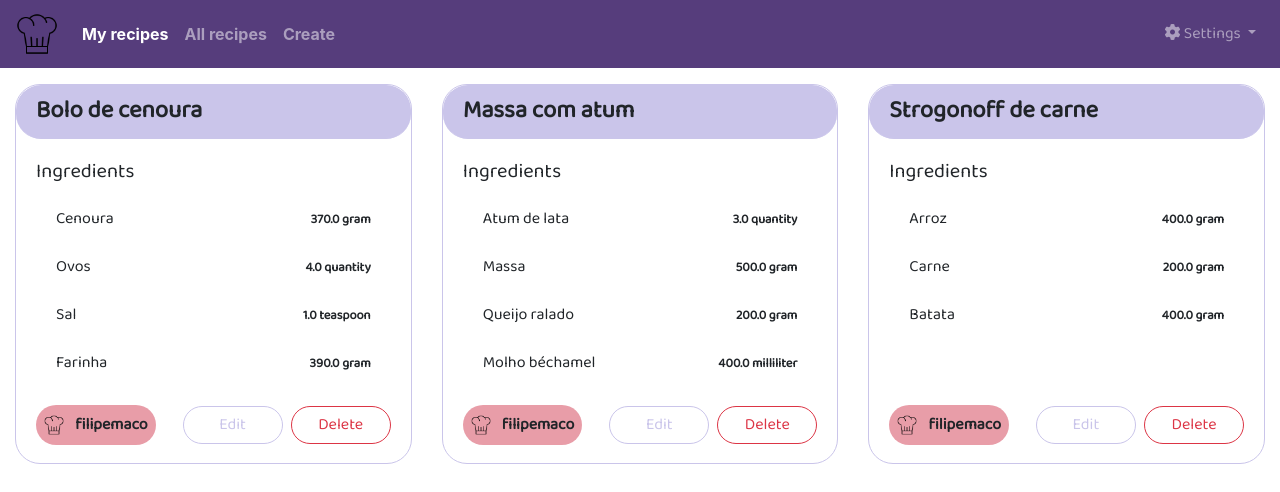
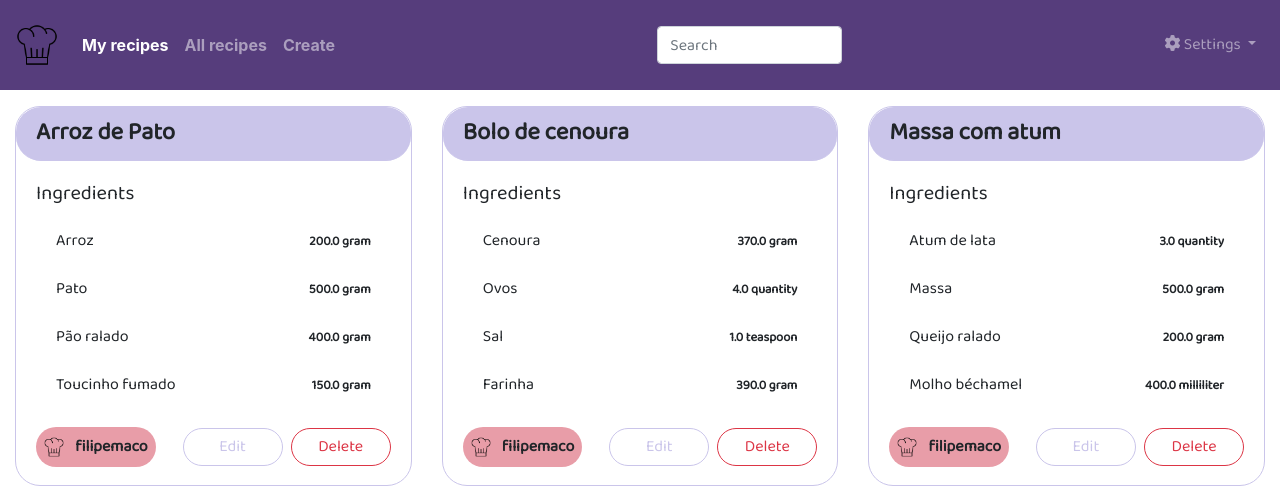
Before and after one commit to filipemaco/recipes, a Flask app: page /main/my_recipes in a window 1280 px wide. Shown: the top 492 px of the page. Run offline with Flask 2, Linux system fonts and the light colour scheme; a user stored in the database is signed in; data comes from the database, SQL or seed files in the repository; both versions use the stored data as it was after the commit; parts of the project's set-up code (start-up, migrations or seed data) failed here and were passed over; some libraries are stand-ins or nearby versions.

Commit message:
elastic search

```diff
--- a/app/__init__.py
+++ b/app/__init__.py
@@ -35,6 +35,7 @@
 
     from app.main import bp as main_bp
     app.register_blueprint(main_bp, url_prefix='/main')
+    app.register_blueprint(main_bp, url_prefix='/')
 
     # filter for jinja
     def remove_unit_type(s):
--- a/app/main/forms.py
+++ b/app/main/forms.py
@@ -49,3 +49,14 @@
 class RecipeForm(FlaskForm):
     name = StringField('Recipe name', validators=[DataRequired()])
     ingredients = FieldList(FormField(IngredientForm), min_entries=30)
+
+
+class SearchForm(FlaskForm):
+    q = StringField('Search', validators=[DataRequired()])
+
+    def __init__(self, *args, **kwargs):
+        if 'formdata' not in kwargs:
+            kwargs['formdata'] = request.args
+        if 'csrf_enabled' not in kwargs:
+            kwargs['csrf_enabled'] = False
+        super(SearchForm, self).__init__(*args, **kwargs)
--- a/app/main/routes.py
+++ b/app/main/routes.py
@@ -3,8 +3,9 @@
 from datetime import datetime
 from flask import render_template, flash, redirect, url_for, request
 from flask_login import current_user, login_required
+from flask import g
 from app import db
-from app.main.forms import EditProfileForm, RecipeForm
+from app.main.forms import EditProfileForm, RecipeForm, SearchForm
 from app.models import User, Recipe, Quantity, Ingredient
 from app.main import bp
 
@@ -14,6 +15,7 @@
     if current_user.is_authenticated:
         current_user.last_seen = datetime.utcnow()
         db.session.commit()
+        g.search_form = SearchForm()
 
 
 @bp.route('/delete_recipe/<id>', methods=['GET', 'POST'])
@@ -31,26 +33,29 @@
     return redirect(url_for('main.my_recipes'))
 
 
+@bp.route('', methods=['GET'])
 @bp.route('/my_recipes', methods=['GET'])
 @login_required
 def my_recipes():
-    recipes = Recipe.query.filter_by(author=current_user).all()
+    recipes = Recipe.query.filter_by(author=current_user).order_by(Recipe.name).all()
 
     return render_template(
         'recipes.html',
         recipes=recipes,
         my_recipes=True,
+        recipe_url="main:my_recipes"
     )
 
 
 @bp.route('/all_recipes', methods=['GET'])
 @login_required
 def all_recipes():
-    recipes = Recipe.query.all()
+    recipes = Recipe.query.order_by(Recipe.name).all()
     return render_template(
         'recipes.html',
         recipes=recipes,
         all_recipes=True,
+        recipe_url="main:all_recipes"
     )
 
 
@@ -183,3 +188,29 @@
         form.about_me.data = current_user.about_me
     return render_template('edit_profile.html', title='Edit Profile',
                            form=form)
+
+
+@bp.route('/search/<url_to_redirect>')
+@login_required
+def search(url_to_redirect):
+    if not g.search_form.validate():
+        return redirect(url_for(url_to_redirect))
+    page = request.args.get('page', 1, type=int)
+    recipes, total = Recipe.search(g.search_form.q.data, page, 1000)
+
+    if 'my_recipes' in url_to_redirect:
+        recipes = recipes.filter_by(author=current_user).order_by(Recipe.name).all()
+        return render_template(
+            'recipes.html',
+            recipes=recipes,
+            my_recipes=True,
+            recipe_url="main:my_recipes"
+        )
+
+    recipes = recipes.order_by(Recipe.name).all()
+    return render_template(
+        'recipes.html',
+        recipes=recipes,
+        all_recipes=True,
+        recipe_url="main:all_recipes"
+    )
--- a/app/models.py
+++ b/app/models.py
@@ -89,7 +89,7 @@
     quantity = db.relationship('Quantity', backref='recipe', lazy=True, passive_deletes=True)
 
     def __repr__(self):
-        return '<Recipe {}>'.format(self.body)
+        return '<Recipe {}>'.format(self.name)
 
 
 class UnitTypesEnum(enum.Enum):
--- a/app/templates/navbar.html
+++ b/app/templates/navbar.html
@@ -1,4 +1,4 @@
-<nav class="navbar navbar-expand-lg justify-content-between navbar-dark" style="background-color: #563d7c;">
+<nav class="navbar navbar-expand-lg justify-content-between navbar-dark" style="background-color: #563d7c; height: 90px;">
     <a class="navbar-brand" href="{{ url_for('main.my_recipes') }}"><img src="{{ url_for('static', filename='images/recipe.png') }}" width="42"></a>
     <button class="navbar-toggler" type="button" data-toggle="collapse" data-target="#navbarSupportedContent" aria-controls="navbarSupportedContent" aria-expanded="false" aria-label="Toggle navigation">
         <span class="navbar-toggler-icon"></span>
@@ -13,6 +13,18 @@
             </li>
             <li class="nav-item">
                 <a class="nav-link nav_text {% if add_recipe %} active {% endif %}" href="{{ url_for('main.add_recipe') }}">Create</a>
+            </li>
+        </ul>
+        <ul class="navbar-nav mr-auto">
+            <li class="nav-item">
+                {% if g.search_form and (all_recipes or my_recipes) %}
+                <form class="navbar-form navbar-left" method="get" action="{{ url_for('main.search', url_to_redirect=recipe_url) }}" style="margin-top: 16px;">
+                    <div class="form-group">
+                        {{ g.search_form.q(size=20, class='form-control',
+                            placeholder=g.search_form.q.label.text) }}
+                    </div>
+                </form>
+                {% endif %}
             </li>
         </ul>
     </div>
```
Also changed, not shown: migrations/versions/9bf17ecf23d2_users_table.py (renamed from migrations/versions/c7dcf8e5a878_users_table.py, +4 -4 lines), migrations/versions/a49fe44a7aee_users_table.py (deleted, +0 -30 lines), README.md, recipes.db.
